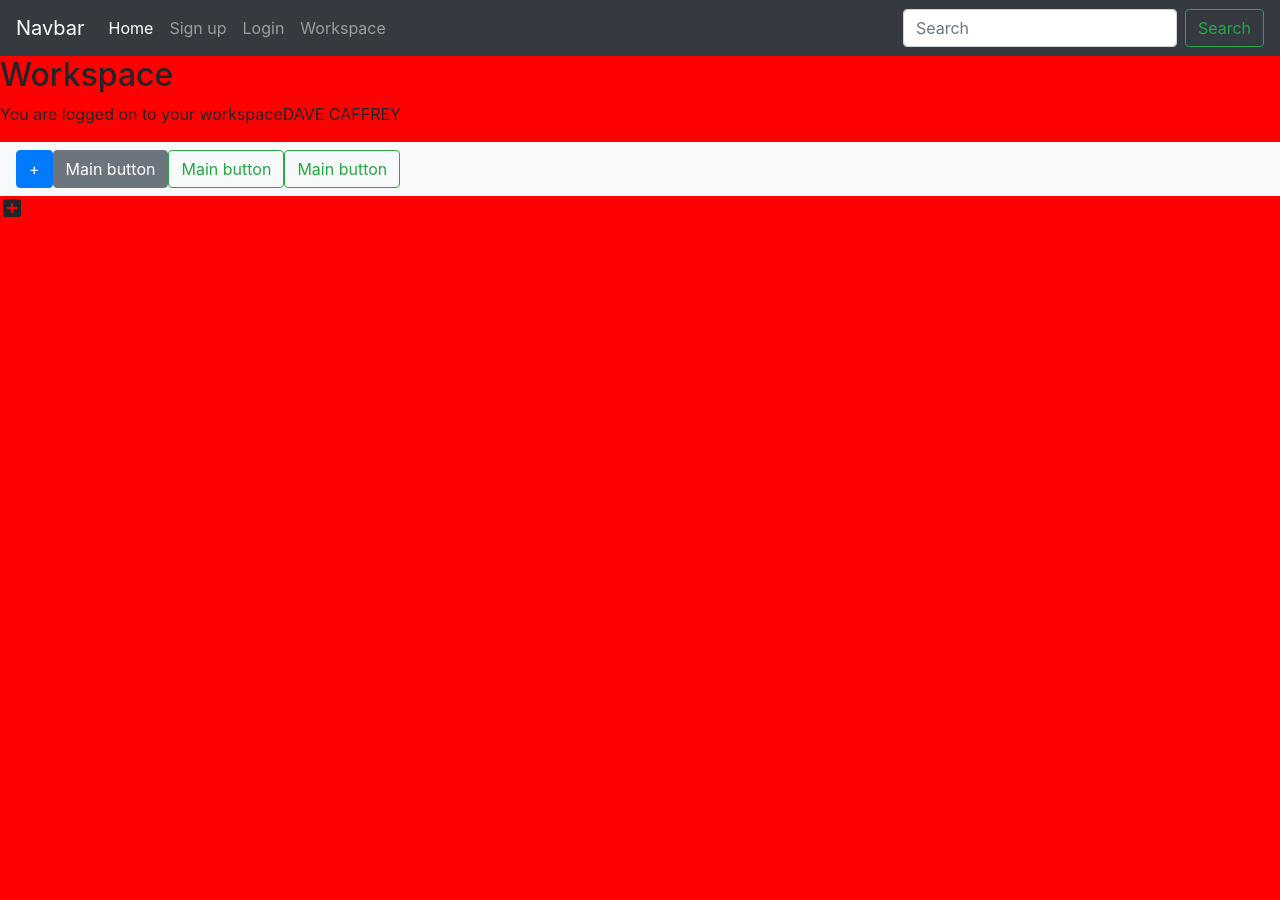
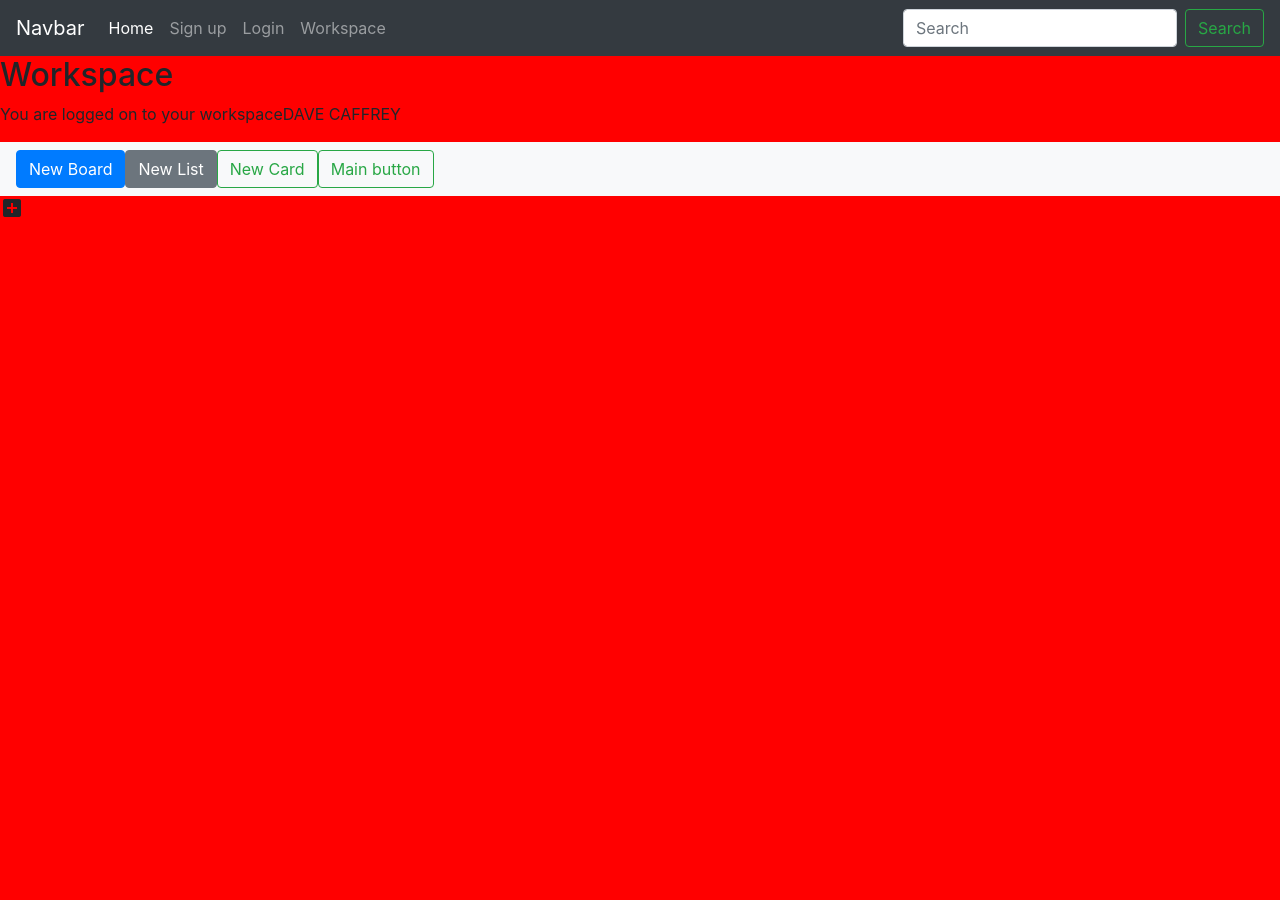
Before and after one commit to Code-Institute-Submissions/Milestone-3-Project-1, a Flask app: page /workspace in a window 1280 px wide. Before the commit the page ends 217 px from the top, so only its background shows below. Run offline with Flask 2, Linux system fonts and the light colour scheme; some libraries are stand-ins or nearby versions.

Commit message:
play with ideas

```diff
--- a/app.py
+++ b/app.py
@@ -1,4 +1,5 @@
 import os
+import json
 from flask import Flask, render_template
 
 app = Flask(__name__)
--- a/static/css/styles.css
+++ b/static/css/styles.css
@@ -1,3 +1,15 @@
-body{
+html,body{
+    width: 100%;
+    height: 900px;
     background-color: red;
 }
+
+.row{
+    display: inline;
+}
+.col-1{
+    width:100px;
+    height: 80%;
+    background-color: blue;
+    border: 2px solid black;
+}
--- a/templates/workspace.html
+++ b/templates/workspace.html
@@ -4,9 +4,9 @@
 <p>You are logged on to your workspace{{user}}</p>
 <nav class="navbar navbar-light bg-light">
   <form class="form-inline">
-    <button class="btn btn-primary" type="button">+</button>
-    <button class="btn btn-secondary" type="button">Main button</button>
-    <button class="btn btn-outline-success" type="button">Main button</button>
+    <button class="btn btn-primary" type="button">New Board</button>
+    <button class="btn btn-secondary" type="button">New List</button>
+    <button class="btn btn-outline-success" type="button">New Card</button>
     <button class="btn btn-outline-success" type="button">Main button</button>
 
   </form>
```
